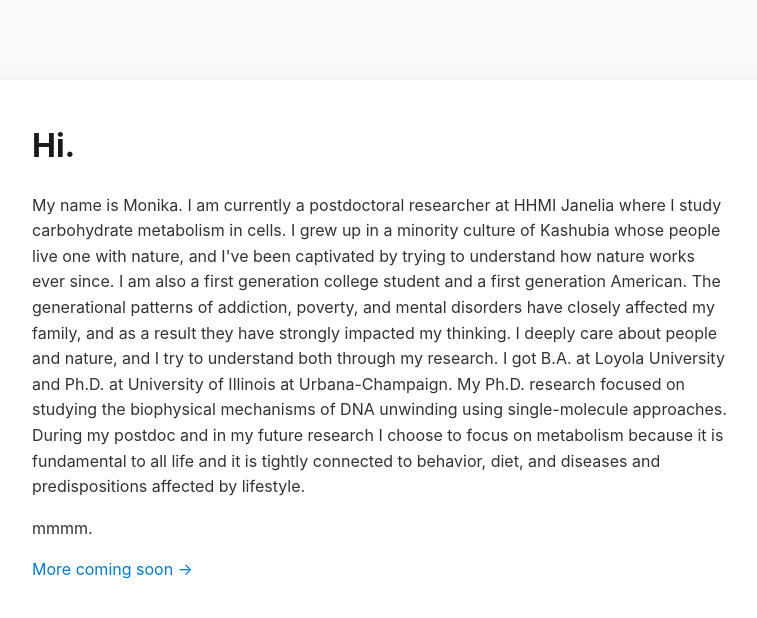
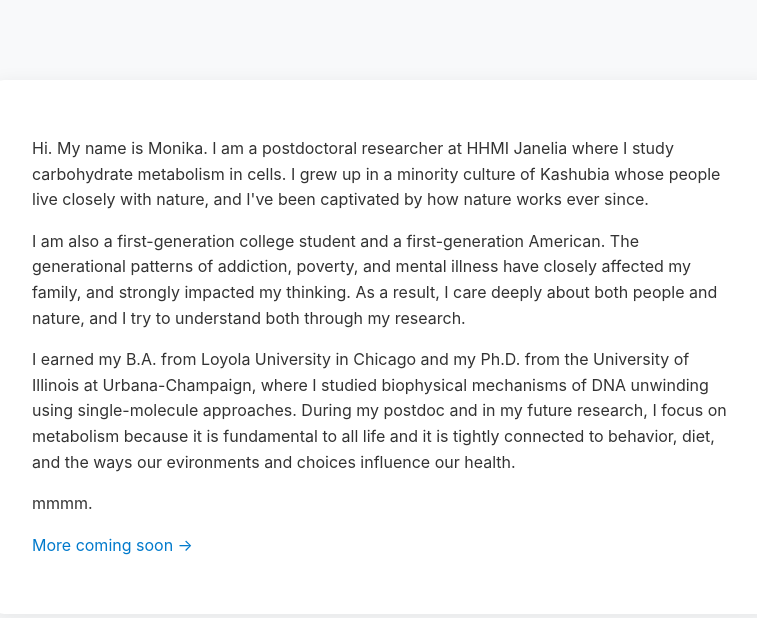
Before and after one commit to monikamakurath/monikamakurath.github.io, a plain HTML site: page index.html in a window 1280 px wide. Shown: the whole page, without its empty margins (258-1015 px from the left). Drawn offline with Linux system fonts and the light colour scheme.

Commit message:
Update index.html

```diff
--- a/index.html
+++ b/index.html
@@ -9,19 +9,21 @@
 <body>
 
   <div class="container">
-    <h1>Hi.</h1>
-    <p>My name is Monika. I am currently a postdoctoral researcher at  HHMI Janelia where I study
+    <p>Hi. My name is Monika. I am a postdoctoral researcher at  HHMI Janelia where I study
       carbohydrate metabolism in cells. I grew up in a minority culture of Kashubia
-      whose people live one with nature, and I've been captivated by trying to understand how nature
-      works ever since. I am also a first generation college student and a first generation American.
-      The generational patterns of addiction, poverty, and mental disorders have closely affected
-      my family, and as a result they have strongly impacted my thinking. I deeply care about people
-      and nature, and I try to understand both through my research.
-      I got B.A. at Loyola University and Ph.D. at University of Illinois at Urbana-Champaign.
-      My Ph.D. research focused on studying the biophysical mechanisms of DNA unwinding using
-      single-molecule approaches. During my postdoc and in my future research I choose to focus on
+      whose people live closely with nature, and I've been captivated by how nature
+      works ever since. </p>
+
+   <p>I am also a first-generation college student and a first-generation American.
+      The generational patterns of addiction, poverty, and mental illness have closely affected
+      my family, and strongly impacted my thinking. As a result, I care deeply about both
+      people and nature, and I try to understand both through my research. </p>
+
+    <p>I earned my B.A. from Loyola University in Chicago and my Ph.D. from the University of Illinois at Urbana-Champaign,
+      where I studied biophysical mechanisms of DNA unwinding using
+      single-molecule approaches. During my postdoc and in my future research, I focus on
       metabolism because it is fundamental to all life and it is tightly connected to behavior, diet,
-      and diseases and predispositions affected by lifestyle. </p>
+      and the ways our evironments and choices influence our health. </p>
 
     <p>mmmm.</p>
 
```
